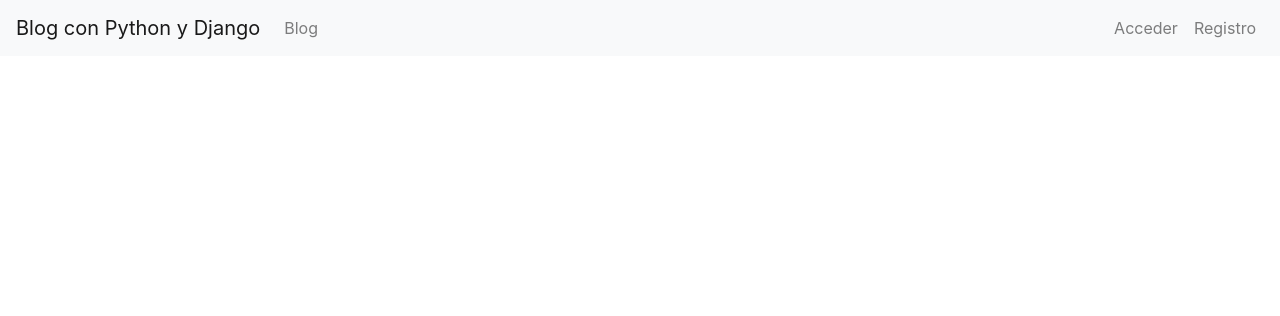
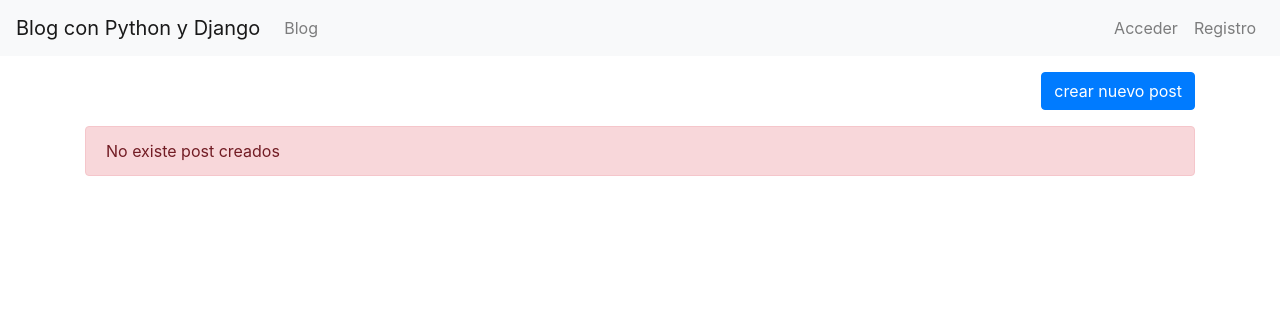
Before and after one commit to ProgWebJam/Desarrollar-una-tienda-con-Django-3, a Django app: page / in a window 1280 px wide. Shown: the top 316 px of the page. Run offline with Django 3.2, Linux system fonts and the light colour scheme; data that the repository does not hold is empty; some libraries are stand-ins or nearby versions.

Commit message:
CURSO DE DJANGO: OBTENER Y LISTAR INFORMACIÓN DE NUESTRA BASE DE DATOS

```diff
--- a/app/urls.py
+++ b/app/urls.py
@@ -15,10 +15,12 @@ Including another URLconf
 """
 from django.contrib import admin
 from django.urls import path, include
+from django.conf import settings
+from django.conf.urls.static import static
 
 urlpatterns = [
     path('admin/', admin.site.urls),
     path('', include("blog.urls")),
     path('accounts/', include("autenticacion.urls")),
 
-]
+] +static(settings.MEDIA_URL, document_root=settings.MEDIA_ROOT)
--- a/blog/templates/blog.html
+++ b/blog/templates/blog.html
@@ -3,4 +3,46 @@
 {% block title %} Blog {% endblock %}
 
 {% block content %}
+    <div class="mt-3">
+        <div class="row mb-3">
+
+            <!--Boton crear-->
+            <!-- offset-9 y float-right para alinear a la derecha-->
+            <div class="col-3 offset-9">
+                <a href="{% url 'crear_post' %}" class="btn btn-primary float-right">
+                    crear nuevo post
+                </a>
+            </div>
+
+        </div>
+        <!--listar post-->
+        {% if posts %}
+
+            {% for post in posts %}
+
+                <!--si estamos en la primera interacion  entonces abra etiqueta row -->
+                {% if forloop.first %}<div class="row">{% endif %}
+                <div class="col-4">
+                    <div class="card">
+                        <img class="card-img-top" height="180" src="{{ post.imagen.url }}" alt="{{ post.titulo}}">
+                        <div class="card-body">
+                            <h5 class="card-title">{{ post.titulo }}</h5>
+                            <hr />
+                            <h6 class="card-subtitle">Autor: {{ post.autor.username}}</h6>
+                            <p class="card-text">Categoria: {{ post.categoria.nombre }}</p>
+                        </div>
+                    </div>
+                    <br>
+                </div>
+                <!--si el content total es divisible entre 3 entonces cerramos el div y abrimos de nuevo row-->
+                {% if forloop.counter|divisibleby:3 %}</div><div class="row">{% endif %}
+                <!--si estamos en la ultima interacion  entonces cerramos el div -->
+                {% if forloop.last %}</div>{% endif %}
+
+            {% endfor %}
+
+        {% else %}
+            <div class="alert alert-danger"> No existe post creados </div>
+        {% endif%}
+    </div>
 {% endblock %}
--- a/blog/views.py
+++ b/blog/views.py
@@ -2,9 +2,11 @@ from django.shortcuts import render, redirect
 from django.http import HttpResponse
 from blog.forms import FormularioPost
 from django.contrib import messages
+from blog.models import Post
 
 def index(request):
-    return render(request,"blog.html")
+    post = Post.objects.all()
+    return render(request,"blog.html",{"posts":post})
 
 def crear_post(request):
     if request.method == "POST":
```
Also changed, not shown: media/post/2020/12/21/c162b112-17e7-4842-a734-4fbf32a8e251.jpg (added), media/post/2020/12/23/-DWWf7ZLXf1sN9GvaASh-CQPBY_jvgw5vm8T59yLyA0.jpg (added), media/post/2020/12/23/147-1478702_8-bit-pixel-mario-mario-bros-png-pixel.png (added), media/post/2020/12/23/Perfil2.png (added), media/post/2020/12/23/Starcraft.png (added), media/post/2020/12/23/Starcraft2.png (added), media/post/2020/12/23/banner-web-development.png (added), media/post/2020/12/23/coding-924920_1920.jpg (added), media/post/2020/12/23/como-crear-una-pagina-web-1024x512.jpg (added), media/post/2020/12/23/ing.jpg (added).
